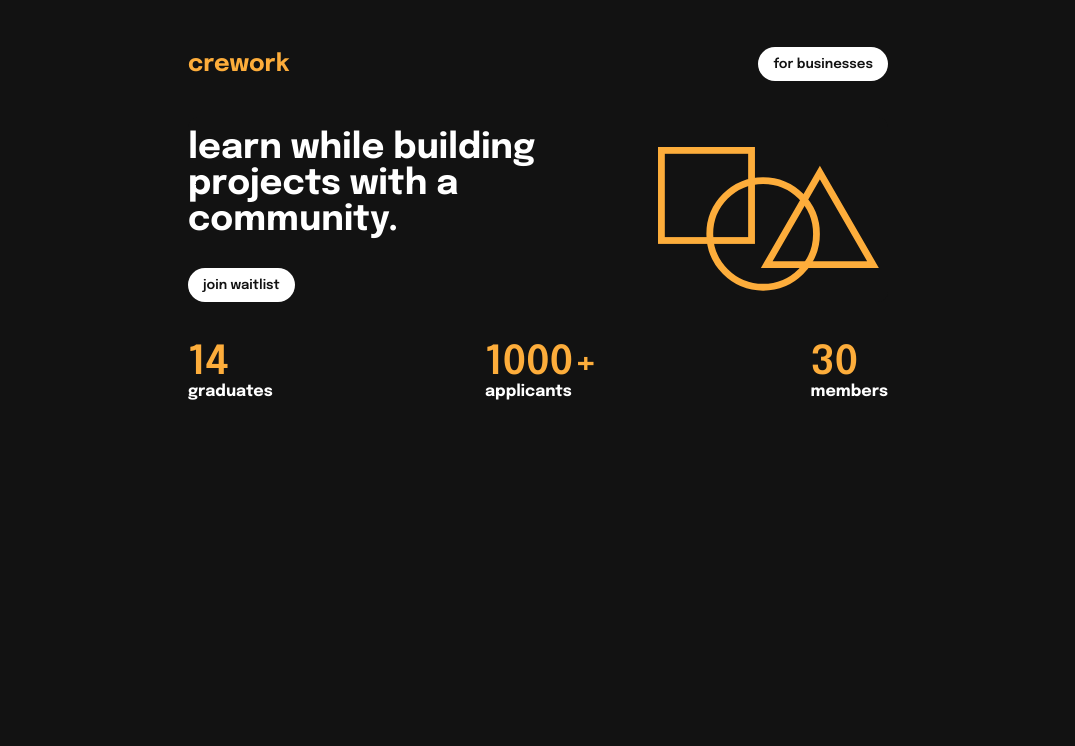
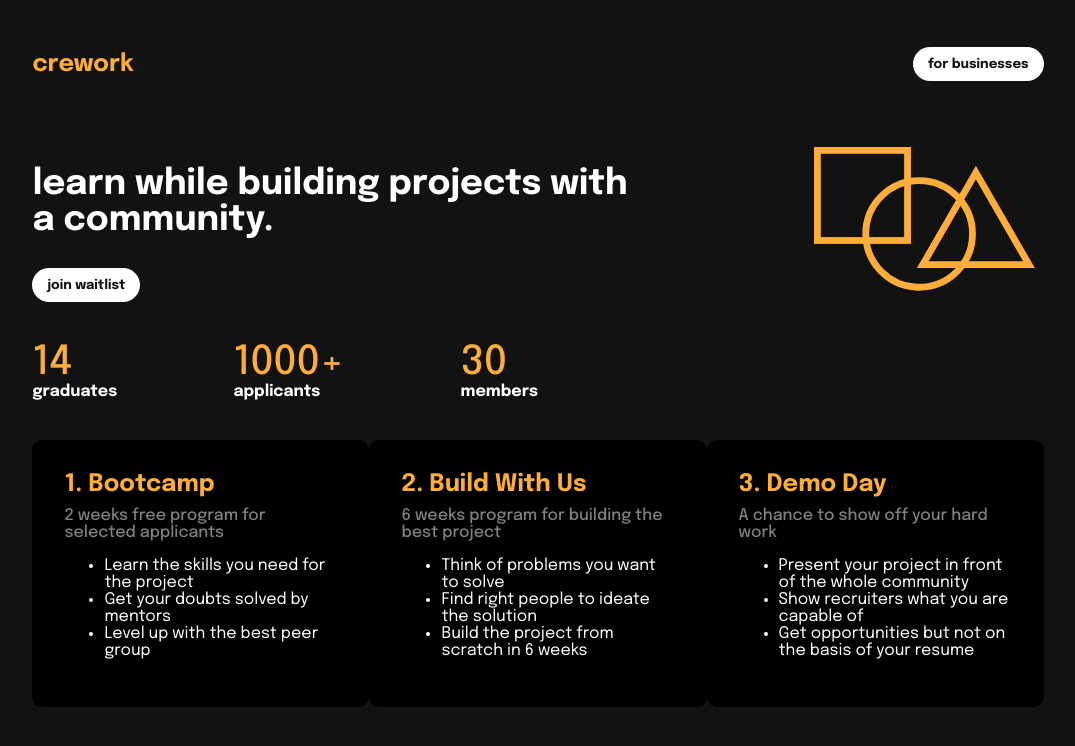
Before and after one commit to pragdua/crework, a React (Create React App) app: page / in a window 1280 px wide. Shown: the top 746 px of the page, without its empty margins (102-1177 px from the left). Built offline with nearby package versions, Linux system fonts and the light colour scheme.

Commit message:
font change

```diff
--- a/public/index.html
+++ b/public/index.html
@@ -26,7 +26,8 @@
     -->
     <link rel="preconnect" href="https://fonts.googleapis.com">
 <link rel="preconnect" href="https://fonts.gstatic.com" crossorigin>
-<link href="https://fonts.googleapis.com/css2?family=Epilogue:wght@600;700&display=swap" rel="stylesheet">
+<link href="https://fonts.googleapis.com/css2?family=Epilogue:ital,wght@0,400;0,500;0,700;1,300&display=swap" rel="stylesheet">
+
     <title>React App</title>
   </head>
   <body>
--- a/src/App.js
+++ b/src/App.js
@@ -3,6 +3,7 @@ import "./App.css";
 import Navbar from "./components/Navbar";
 import Hero from "./components/Hero";
 import Stats from "./components/Stats";
+import Step from "./components/Step";
 
 function App() {
   return (
@@ -12,8 +13,10 @@ function App() {
       <Navbar />
       <Hero/>
       <Stats/>
+      <Step/>
       </div>
     </StyledContainer>
+
     </>
   );
 }
--- /dev/null
+++ b/src/components/Step.jsx
@@ -0,0 +1,55 @@
+import React from 'react'
+import { StyledStep } from '../styled/Step.styled'
+
+const Step = () => {
+    return (
+        <StyledStep>
+            <div className="card">
+
+            <div className="primary-title">1. Bootcamp</div>
+            <div className="info">
+            <div className="secondary-title">2 weeks free program for selected applicants</div>
+            <div className="points">
+                <ul>
+                    <li>Learn the skills you need for the project</li>
+                    <li>Get your doubts solved by mentors</li>
+                    <li>Level up with the best peer group</li>
+                </ul>
+            </div>
+            </div>
+            </div>
+            <div className="card">
+
+            <div className="primary-title">2. Build With Us
+</div>
+            <div className="info">
+            <div className="secondary-title">6 weeks program for building the best project
+</div>
+            <div className="points">
+                <ul>
+                    <li>Think of problems you want to solve</li>
+                    <li>Find right people to ideate the solution</li>
+                    <li>Build the project from scratch in 6 weeks</li>
+                </ul>
+            </div>
+            </div>
+            </div>
+            <div className="card">
+
+            <div className="primary-title">3. Demo Day</div>
+            <div className="info">
+            <div className="secondary-title">A chance to show off your hard work </div>
+            <div className="points">
+                <ul>
+                    <li>Present your project in front of the whole community</li>
+                    <li>Show recruiters what you are capable of</li>
+                    <li>Get opportunities but not on the basis of your resume</li>
+                </ul>
+            </div>
+            </div>
+            </div>
+        </StyledStep>
+    )
+}
+
+export default Step
--- a/src/styled/Container.styled.js
+++ b/src/styled/Container.styled.js
@@ -1,10 +1,24 @@
-import styled from "styled-components";
+import styled, {keyframes} from "styled-components";
+
+const appear = keyframes`
+
+    0%{
+        transform: translateY(20px);
+        opacity: 0%;
+    }
+    100%{
+
+    }
+
+
+`;
 
 export const StyledContainer = styled.div`
 
     width: 80%;
-    max-width: 700px;
+    /* max-width: 1000px; */
     margin: 2rem auto 0 auto;
     padding: 0;
+    animation: ${appear} 1s ease;
 
 `;
--- a/src/styled/Hero.styled.js
+++ b/src/styled/Hero.styled.js
@@ -1,4 +1,6 @@
+import { keyframes } from "styled-components";
 import styled from "styled-components";
+
 
 export const StyledHero = styled.div`
 
@@ -23,6 +25,8 @@ export const StyledHero = styled.div`
         border: none;
         cursor: pointer;
         margin-top: 30px;
+        font-weight: 600;
+
 
     }
 
--- a/src/styled/Navbar.styled.js
+++ b/src/styled/Navbar.styled.js
@@ -1,4 +1,5 @@
 import styled from "styled-components";
+
 
 export const StyledNavbar = styled.div`
     // border: 2px solid red;
@@ -15,6 +16,7 @@ export const StyledNavbar = styled.div`
         background: white;
         position: relative;
         font-family: 'Epilogue', sans-serif;
+        font-weight: 600;
         border: none;
         cursor: pointer;
 
--- a/src/styled/Stats.styled.js
+++ b/src/styled/Stats.styled.js
@@ -29,7 +29,7 @@ export const StyledStats = styled.div`
 
     @media(min-width: 700px) {
 
-        width: 100%;
+        width: 50%;
         & .container__value {
         /* Big font size */
         font-size: 2.5rem;
--- /dev/null
+++ b/src/styled/Step.styled.js
@@ -0,0 +1,75 @@
+import styled, {keyframes} from "styled-components";
+
+// const float = keyframes`
+
+// 0% {
+//     transform: translateY(50px);
+//     opacity: 0;
+// }
+// 100%{
+
+// }
+
+// `;
+
+
+
+export const StyledStep = styled.div`
+    font-family: 'Epilogue', sans-serif;
+    /* padding: 2rem; */
+    /* border: 2px solid red; */
+    margin-top: 40px;
+    display: flex;
+    flex-direction: column;
+    /* width: 80%; */
+    align-items: stretch;
+    justify-content: space-between;
+
+
+    & .primary-title {
+        font-size: 1.5rem;
+        font-weight: 600;
+        color:#FDAD3B;
+    }
+
+    & .secondary-title {
+        margin-top: 10px;
+        font-weight: 500;
+        font-size: 1rem;
+        color: grey;
+    }
+    & .info {
+        font-size: 1rem;
+        font-weight: 400;
+    }
+
+    & .card {
+
+        border-radius: 10px;
+        background: black;
+        padding: 2rem;
+
+    }
+
+    & .card + .card {
+
+        margin-top: 30px;
+    }
+
+    @media(min-width: 1000px) {
+
+        flex-direction: row;
+
+        & .card + .card {
+
+        margin-top: 0px;
+        }
+
+        .card {
+            width: 300px;
+        }
+
+    }
+
+
+`;
--- /dev/null
+++ b/src/styled/Tabs.styled.js
@@ -0,0 +1,6 @@
+import styled from "styled-components";
+
+export const StyledTab = styled`
+
+
+`;
```
Also changed, not shown: src/components/Tabs.jsx (added, +12 -0 lines).
